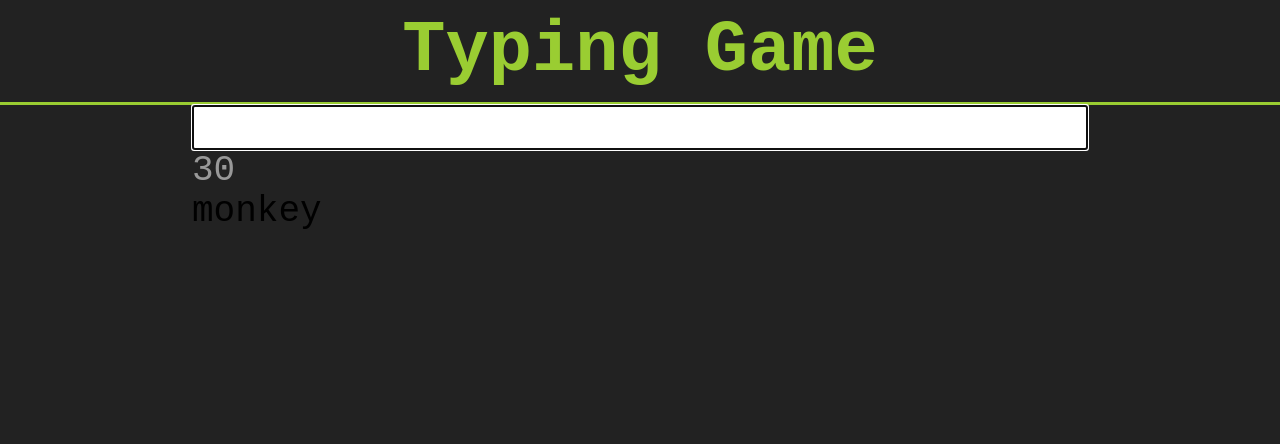
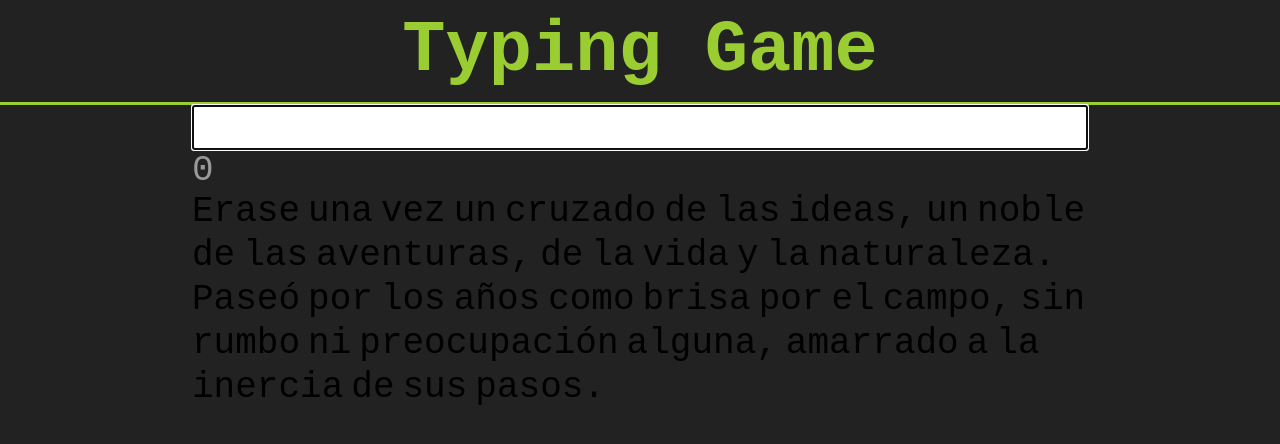
Before and after one commit to ulldecorb/typing-game, a website: page index.html in a window 1280 px wide. Drawn offline with Linux system fonts and the light colour scheme.

Commit message:
Add test environment Create html custom elements for INITIAL_TEXT

```diff
--- a/index.html
+++ b/index.html
@@ -20,11 +20,12 @@
     <main>
         <section class="game">
             <input
+            id="type-handler"
             autofocus
             type="text"
             >
-            <time>30</time>
-            <p>monkey</p>
+            <time id="time">30</time>
+            <p id="text">monkey</p>
         </section>
     </main>
 
--- /dev/null
+++ b/index.js
@@ -0,0 +1,5 @@
+export const calculator = {
+    sum (a, b) {
+        return a + b;
+    }
+}
--- a/main.js
+++ b/main.js
@@ -0,0 +1,52 @@
+const $time = document.getElementById('time');
+const $text = document.getElementById('text');
+const $input = document.getElementById('type-handler');
+
+const INITIAL_TIME = 5;
+
+const TEXT = 'Erase una vez un cruzado de las ideas, un noble de las aventuras, de la vida y la naturaleza. Paseó por los años como brisa por el campo, sin rumbo ni preocupación alguna, amarrado a la inercia de sus pasos.'
+
+let words = [];
+let currentTime = INITIAL_TIME;
+
+initGame();
+initEvents();
+
+function initGame() {
+    words = TEXT.split(' ');
+    currentTime = INITIAL_TIME;
+
+    $time.textContent = currentTime;
+
+    $text.innerHTML = words.map((word, index) => {
+        const letters = word.split('');
+
+
+        return `<tg-word>
+            ${letters
+                .map((letter) => {
+                    console.log(letter);
+                    return `<tg-letter>${letter}</tg-letter>`
+                })
+                .join('')
+            }
+        </tg-word>
+        `;
+    }).join('')
+
+    const $firstWord = $text.querySelector('tg-word')
+    $firstWord.classList.add('active')
+    $firstWord.querySelector('tg-letter').classList.add('active')
+
+
+    const intervalId = setInterval(() => {
+        currentTime--
+        $time.textContent = currentTime
+
+        if (currentTime === 0) {
+            clearInterval(intervalId)
+            console.log('game over')
+        }
+    }, 1000);
+}
+function initEvents() {}
--- a/styles/styles.scss
+++ b/styles/styles.scss
@@ -53,6 +53,27 @@ main {
             color: var(--gray);
         }
 
+        p {
+            display: flex;
+            flex-wrap: wrap;
+            gap: 3px 8px;
+
+            tg-letter {
+                color: var(--grey);
+                position: relative;
+
+                &.active::before {
+                    content: '|';
+                    color: var(--yellow);
+                    position: absolute;
+                    left: -7px;
+
+                    animation: blink 1s ease-in-out infinite ;
+                }
+            }
+        }
+
+
         input {
             // opacity: 0;
             &::placeholder {
@@ -64,3 +85,9 @@ main {
 
     }
 }
+
+@keyframes blink {
+    0% {opacity: 0}
+    50% {opacity: 1}
+
+}
--- /dev/null
+++ b/tests/sum.test.js
@@ -0,0 +1,25 @@
+import { calculator } from '../index.js'
+
+describe('sum', () => {
+    test('sum numbers', () => {
+        const result = calculator.sum(2,2);
+        expect(result).toBe(4);
+    })
+
+    test('sum numbers must result type number', () => {
+        const result = calculator.sum(1, 1);
+        const typeOfNumber = typeof(result);
+        expect(typeOfNumber).toBe('number');
+    })
+
+    test('sum strings', () => {
+        const result = calculator.sum('hello ', 'world');
+        expect(result).toBe('hello world');
+    })
+
+    test('test sum must match letters regex', () => {
+        const result = calculator.sum('hey', 'how');
+        expect(result).toMatch(/[a-z]/i);
+    })
+
+})
```
Also changed, not shown: package.json (added, +29 -0 lines), .babelrc (added), README.md, styles/styles.css, 1 other file.
